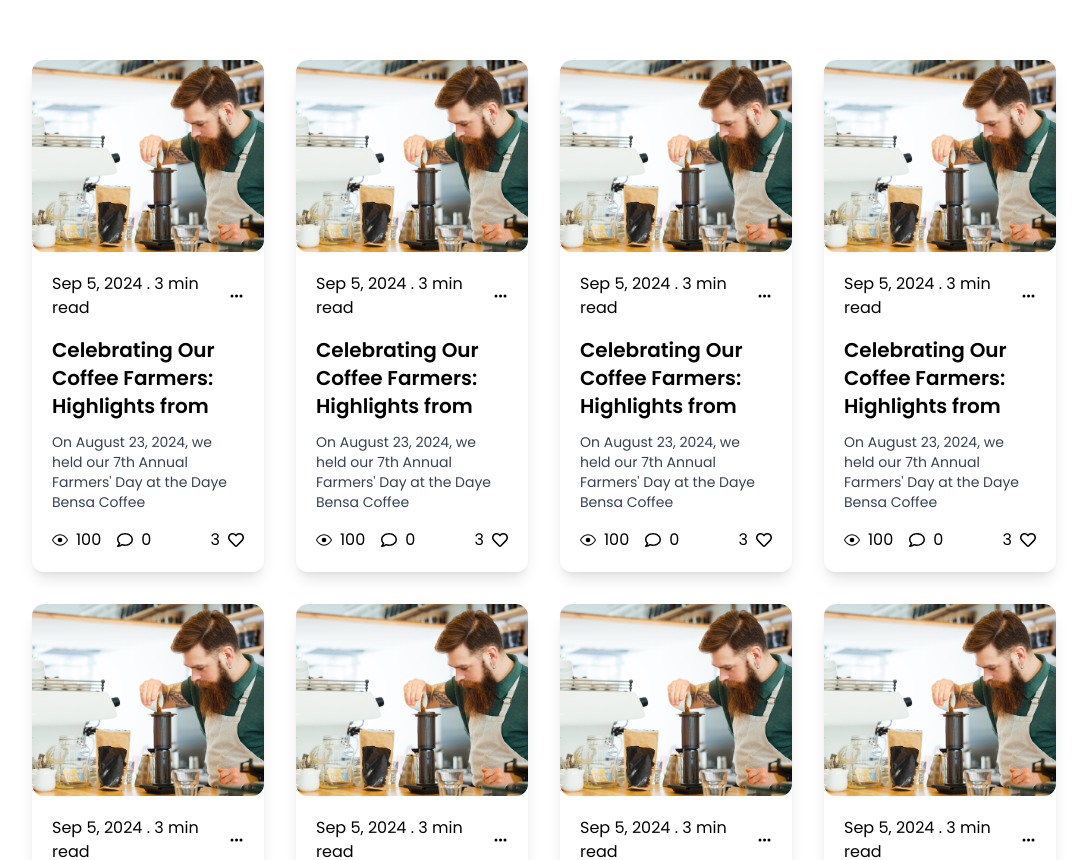
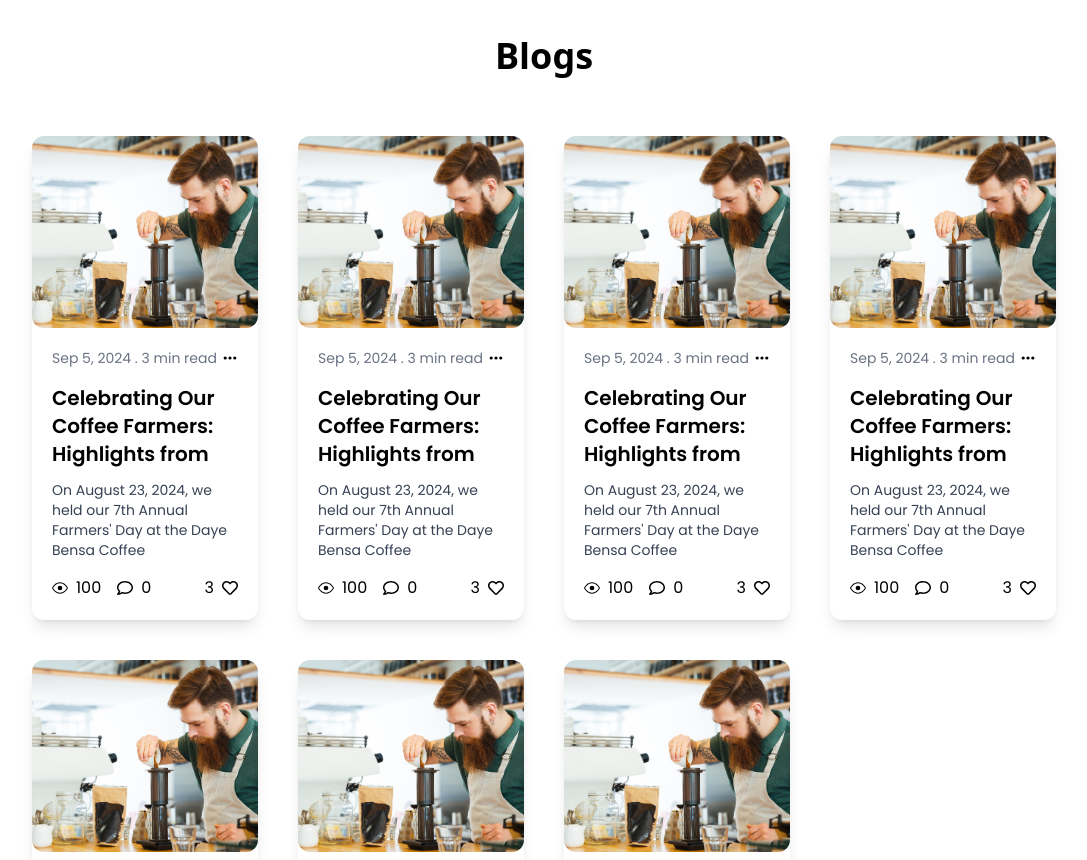
Before and after one commit to firomsahika/Jara-coffee, a React (Vite) app: page /blog in a window 1280 px wide. Shown: the part 660-1520 px from the top of the page, without its empty margins (96-1183 px from the left). Built offline with nearby package versions, Linux system fonts and the light colour scheme.

Commit message:
blog detail

```diff
--- a/src/components/BlogCard.jsx
+++ b/src/components/BlogCard.jsx
@@ -3,9 +3,10 @@ import { GoEye } from "react-icons/go";
 import { FaRegComment } from "react-icons/fa";
 import { FaRegHeart } from "react-icons/fa";
 import { HiDotsHorizontal } from "react-icons/hi";
-
+import { Link } from "react-router-dom";  // Import Link from react-router-dom
 
 const BlogCard = ({
+  id,
   image,
   title,
   content,
@@ -15,24 +16,31 @@ const BlogCard = ({
   comments,
   likes
 }) => {
+
+  const blogData ={id, image, title, content, postDate, minToRead, views, comments, likes}
   return (
     <div className="bg-white rounded-xl shadow-lg w-full poppins">
       <div className="flex flex-col">
         {/* image section */}
+        <Link to={`/blog/${id}`}
+        state={blogData}
+        >
           <div className="flex w-full">
             <img src={image}
               className="w-full h-48 object-cover rounded-xl"
+              alt="Blog"
             />
           </div>
+        </Link>
 
         {/* Content section */}
         <div className="p-5 flex flex-col gap-4">
           <div className="flex items-center justify-between">
-          <p>{postDate} . {minToRead} min read</p>
+            <p className="text-sm text-gray-500">{postDate} . {minToRead} min read</p>
             <HiDotsHorizontal />
           </div>
           <div className="flex flex-col gap-3">
-          <h1 className="text-lg sm:text-xl font-bold  ">{title}</h1>
+            <h1 className="text-lg sm:text-xl font-bold">{title}</h1>
             <p className="text-gray-700 text-xs sm:text-sm">{content}</p>
           </div>
 
@@ -50,32 +58,3 @@ const BlogCard = ({
 };
 
 export default BlogCard;
-
-
-{/* <div className="flex flex-col">
-        <img
-          src={image}
-          alt="Blog image"
-          className="w-full  h-48 object-cover rounded-xl"
-        />
-
-        <div className="p-4 flex flex-col gap-4">
-          <div className="flex justify-between text-xs sm:text-sm text-gray-500">
-            <span>{postDate}</span>
-            <span>{minToRead} min read</span>
-          </div>
-
-          <h2 className="text-lg sm:text-xl font-bold text-gray-900 truncate">{title}</h2>
-
-          <p className="text-gray-700 text-xs sm:text-sm">{content}</p>
-
-          <div className="flex justify-between items-center text-xs sm:text-sm text-gray-500 mt-4">
-            <div className="flex items-center justify-center gap-3">
-              <span className="flex items-center gap-2"><GoEye />{views}</span>
-              <span className="flex items-center gap-2"><FaRegComment />{comments}</span>
-            </div>
-            <span className="flex items-center gap-2"><FaRegHeart />{likes}</span>
-          </div>
-        </div>
-      </div>
-    </div> */}
--- a/src/components/Navbar.jsx
+++ b/src/components/Navbar.jsx
@@ -103,8 +103,8 @@ const Navbar = () => {
                   Contact Us
                 </Link>
                 <Link
-                  to="/contact"
-                  className=" text-white px-4 py-2 rounded-sm"
+                  to="/blog"
+                  className={isActive("/blog")}
                 >
                   Blog
                 </Link>
@@ -168,11 +168,11 @@ const Navbar = () => {
                     Contact Us
                   </Link>
                   <Link
-                    to="/contact"
-                    className="bg-primary text-white px-4 py-2 rounded-sm"
-                  >
-                    Order Coffee
-                  </Link>
+                  to="/blog"
+                  className={isActive("/blog")}
+                >
+                  Blog
+                </Link>
 
                 </li>
               </ul>
--- /dev/null
+++ b/src/pages/Blog/components/BlogDetail.jsx
@@ -0,0 +1,69 @@
+import React from "react";
+import { useLocation } from "react-router-dom";
+
+import { GoEye } from "react-icons/go";
+import { FaRegComment } from "react-icons/fa";
+import { FaRegHeart } from "react-icons/fa";
+
+
+const BlogDetail = () => {
+  const location = useLocation();
+  const { state } = location;
+
+  if (!state) {
+    return <p className="text-center text-lg text-red-500">Blog data not found!</p>;
+  }
+
+  const { image, title, content, postDate, minToRead, views, comments, likes } = state;
+
+  return (
+    <div className="bg-gray-50 min-h-screen py-20 px-4 sm:px-6 lg:px-8 ">
+      <div className="max-w-3xl mx-auto bg-white rounded-xl shadow-lg overflow-hidden">
+        {/* Blog Image */}
+        <img
+          className="w-full h-80 object-cover rounded-t-xl"
+          src={image}
+          alt={title}
+        />
+
+        <div className="p-6">
+          {/* Blog Title */}
+          <h1 className="text-3xl sm:text-4xl font-extrabold text-gray-900 mb-4">{title}</h1>
+
+          {/* Post Metadata */}
+          <div className="flex items-center justify-between text-sm text-gray-500 mb-6">
+            <p>{postDate}</p>
+            <p>{minToRead} min read</p>
+          </div>
+
+          {/* Blog Content */}
+          <div className="text-lg text-gray-700 mb-8">
+            <p>{content}</p>
+          </div>
+
+          {/* Blog Statistics */}
+          <div className="flex justify-between text-sm text-gray-500 border-t pt-4 mt-4">
+            <div className="flex items-center gap-4">
+              <p className="flex gap-2 items-center">
+                <span className="material-icons"><GoEye /></span>
+                {views}
+              </p>
+              <p className="flex gap-2 items-center">
+                <span className="material-icons"><FaRegComment /></span>
+                {comments}
+              </p>
+            </div>
+            <div className="flex items-center gap-4">
+              <p className="flex gap-2 items-center">
+                <span className="material-icons"><FaRegHeart /></span>
+                {likes}
+              </p>
+            </div>
+          </div>
+        </div>
+      </div>
+    </div>
+  );
+};
+
+export default BlogDetail;
--- a/src/pages/Blog/components/Blogs.jsx
+++ b/src/pages/Blog/components/Blogs.jsx
@@ -1,92 +1,107 @@
 import React from "react";
 import BlogCard from "../../../components/BlogCard"
 import Barista from"../../../assets/barista.jpg"
+import Blog from "../Blog";
 
 
 
 const Blogs = () =>{
+
+    const details = [
+        {
+            id:1,
+            image:Barista,
+            title:"Celebrating Our Coffee Farmers: Highlights from",
+            content:"On August 23, 2024, we held our 7th Annual Farmers' Day at the Daye Bensa Coffee",
+            postDate:"Sep 5, 2024",
+            minToRead:"3",
+            views:"100",
+            comments:"0",
+            likes:"3",
+        },
+        {
+            id:2,
+            image:Barista,
+            title:"Celebrating Our Coffee Farmers: Highlights from",
+            content:"On August 23, 2024, we held our 7th Annual Farmers' Day at the Daye Bensa Coffee",
+            postDate:"Sep 5, 2024",
+            minToRead:"3",
+            views:"100",
+            comments:"0",
+            likes:"3",
+        },
+        {
+            id:3,
+            image:Barista,
+            title:"Celebrating Our Coffee Farmers: Highlights from",
+            content:"On August 23, 2024, we held our 7th Annual Farmers' Day at the Daye Bensa Coffee",
+            postDate:"Sep 5, 2024",
+            minToRead:"3",
+            views:"100",
+            comments:"0",
+            likes:"3",
+        },
+        {
+            id:4,
+            image:Barista,
+            title:"Celebrating Our Coffee Farmers: Highlights from",
+            content:"On August 23, 2024, we held our 7th Annual Farmers' Day at the Daye Bensa Coffee",
+            postDate:"Sep 5, 2024",
+            minToRead:"3",
+            views:"100",
+            comments:"0",
+            likes:"3",
+        },
+        {
+            id:5,
+            image:Barista,
+            title:"Celebrating Our Coffee Farmers: Highlights from",
+            content:"On August 23, 2024, we held our 7th Annual Farmers' Day at the Daye Bensa Coffee",
+            postDate:"Sep 5, 2024",
+            minToRead:"3",
+            views:"100",
+            comments:"0",
+            likes:"3",
+        },
+        {
+            id:6,
+            image:Barista,
+            title:"Celebrating Our Coffee Farmers: Highlights from",
+            content:"On August 23, 2024, we held our 7th Annual Farmers' Day at the Daye Bensa Coffee",
+            postDate:"Sep 5, 2024",
+            minToRead:"3",
+            views:"100",
+            comments:"0",
+            likes:"3",
+        },
+        {
+            id:7,
+            image:Barista,
+            title:"Celebrating Our Coffee Farmers: Highlights from",
+            content:"On August 23, 2024, we held our 7th Annual Farmers' Day at the Daye Bensa Coffee",
+            postDate:"Sep 5, 2024",
+            minToRead:"3",
+            views:"100",
+            comments:"0",
+            likes:"3",
+        },
+    ]
+
+
     return(
-        <div className="grid grid-cols-1 md:grid-cols-2 lg:grid-cols-4 py-20 px-5 md:px-20 lg:px-32 gap-8">
-            <BlogCard
-             image={Barista}
-             title="Celebrating Our Coffee Farmers: Highlights from"
-             content="On August 23, 2024, we held our 7th Annual Farmers' Day at the Daye Bensa Coffee"
-             postDate="Sep 5, 2024"
-             minToRead="3"
-             views="100"
-             comments="0"
-             likes="3"
-            />
-             <BlogCard
-             image={Barista}
-             title="Celebrating Our Coffee Farmers: Highlights from"
-             content="On August 23, 2024, we held our 7th Annual Farmers' Day at the Daye Bensa Coffee"
-             postDate="Sep 5, 2024"
-             minToRead="3"
-             views="100"
-             comments="0"
-             likes="3"
-            />
-             <BlogCard
-             image={Barista}
-             title="Celebrating Our Coffee Farmers: Highlights from"
-             content="On August 23, 2024, we held our 7th Annual Farmers' Day at the Daye Bensa Coffee"
-             postDate="Sep 5, 2024"
-             minToRead="3"
-             views="100"
-             comments="0"
-             likes="3"
-            />
-             <BlogCard
-             image={Barista}
-             title="Celebrating Our Coffee Farmers: Highlights from"
-             content="On August 23, 2024, we held our 7th Annual Farmers' Day at the Daye Bensa Coffee"
-             postDate="Sep 5, 2024"
-             minToRead="3"
-             views="100"
-             comments="0"
-             likes="3"
-            />
-            <BlogCard
-             image={Barista}
-             title="Celebrating Our Coffee Farmers: Highlights from"
-             content="On August 23, 2024, we held our 7th Annual Farmers' Day at the Daye Bensa Coffee"
-             postDate="Sep 5, 2024"
-             minToRead="3"
-             views="100"
-             comments="0"
-             likes="3"
-            />
-            <BlogCard
-             image={Barista}
-             title="Celebrating Our Coffee Farmers: Highlights from"
-             content="On August 23, 2024, we held our 7th Annual Farmers' Day at the Daye Bensa Coffee"
-             postDate="Sep 5, 2024"
-             minToRead="3"
-             views="100"
-             comments="0"
-             likes="3"
-            />
-            <BlogCard
-             image={Barista}
-             title="Celebrating Our Coffee Farmers: Highlights from"
-             content="On August 23, 2024, we held our 7th Annual Farmers' Day at the Daye Bensa Coffee"
-             postDate="Sep 5, 2024"
-             minToRead="3"
-             views="100"
-             comments="0"
-             likes="3"
-            />
-            <BlogCard
-             image={Barista}
-             title="Celebrating Our Coffee Farmers: Highlights from"
-             content="On August 23, 2024, we held our 7th Annual Farmers' Day at the Daye Bensa Coffee"
-             postDate="Sep 5, 2024"
-             minToRead="3"
-             views="100"
-             comments="0"
-             likes="3"
-            />
+        <div className="flex flex-col items-center justify-center py-5 md:py-10 lg:py-14 px-5 md:px-20 lg:px-32 gap-5">
+            <h1 className="text-4xl font-bold lg:pb-10">Blogs</h1>
+            <div className="grid grid-cols-1 md:grid-cols-2 lg:grid-cols-4 gap-10">
+            {
+                details.map((detail) => (
+                    <BlogCard
+                    key={detail.id}
+                    {...detail}
+                    />
+                ))
+            }
+            </div>
+
         </div>
     )
 }
--- a/src/pages/ContactUsPage/components/GetInTouch.jsx
+++ b/src/pages/ContactUsPage/components/GetInTouch.jsx
@@ -1,12 +1,41 @@
 import React from "react";
 
+import { CiLocationOn } from "react-icons/ci";
+import { MdOutlineLocalPostOffice } from "react-icons/md";
+import { IoCallOutline } from "react-icons/io5";
+
 const GetInTouch = () => {
+  const contacts = [
+    {
+      icon: <CiLocationOn size={35}/>,
+      title: "Adress",
+      content:
+        "Gudumale Building, Rooms 101-105, Gerji-Salitemiret Road, Jakros Area, Addis Ababa, Ethiopia",
+    },
+    {
+      icon: <MdOutlineLocalPostOffice size={35}/>,
+      title: "P.O.BOX:",
+      content: "46686",
+    },
+    {
+      icon: <MdOutlineLocalPostOffice size={35}/>,
+      title: "Email:",
+      content: "sales@dayebensacoffee.com",
+    },
+    {
+      icon: <IoCallOutline size={35}/>,
+      title: "Call Us:",
+      content: "+251 116 675552",
+    },
+  ];
   return (
-    <div className="h-screen flex items-center justify-center monteserrat gap-32">
+    <div className="min-h-screen bg-white flex flex-col items-center justify-center monteserrat gap-32 py-10 lg:px-32">
       {/* Get in touch section */}
-      <form className="flex flex-col items-center justify-center gap-5 w-full max-w-2xl px-4">
+      <form className="flex flex-col items-center shadow-lg justify-center gap-5 w-full lg:p-10 rounded-2xl max-w-2xl px-4">
         <div className="pb-10 text-center">
-          <h1 className="text-3xl text-green-500 font-semibold">Get In Touch With Us</h1>
+          <h1 className="text-3xl text-green-500 font-semibold">
+            Get In Touch With Us
+          </h1>
         </div>
 
         {/* First Name and Last Name Inputs */}
@@ -65,29 +94,20 @@ const GetInTouch = () => {
             type="submit"
             className="w-full py-4 bg-green-500 text-white font-semibold rounded-md hover:bg-blue-600 focus:outline-none focus:ring-2 focus:ring-blue-500"
           >
-            Submit
+            Send a message
           </button>
         </div>
       </form>
 
       {/* Address section */}
-      <div className="content monteserrat flex flex-col gap-5">
-        <div className="flex flex-col items-center justify-center gap-2">
-            <h1 className="font-bold text-2xl">Address:</h1>
-            <p className="">Gudumale Building, Rooms 101-105,<br></br>Gerji-Salitemiret Road, Jakros Area,<br></br>Addis Ababa, Ethiopia</p>
-        </div>
-        <div className="flex flex-col items-center justify-center gap-2">
-            <h1 className="font-semibold text-xl">P.O.BOX:</h1>
-            <p>46686</p>
-        </div>
-        <div className="flex flex-col items-center justify-center gap-2">
-            <h1 className="font-semibold text-xl">Email:</h1>
-            <p>sales@dayebensacoffee.com</p>
-        </div>
-        <div className="flex flex-col items-center justify-center gap-2">
-            <h1 className="font-semibold text-xl">Phone:</h1>
-            <p>+251 116 675552</p>
-        </div>
+      <div className="grid grid-cols-1 md:grid-cos-2 lg:grid-cols-4 gap-10">
+        {contacts.map((contact, index) => (
+          <div key={index} className="flex flex-col gap-y-2 p-5 shadow-md bg-[#F8F8F8] border-2 border-gray-100">
+            <p className="text-green-500">{contact.icon}</p>
+            <p className="text-xl font-bold">{contact.title}</p>
+            <p className="max-w-sm">{contact.content}</p>
+          </div>
+        ))}
       </div>
     </div>
   );
```
Also changed, not shown: src/App.jsx (+7 -0 lines), src/pages/Media/Gallery.jsx (added, +13 -0 lines), src/pages/Media/components/Hero.jsx (added, +61 -0 lines), src/pages/Media/Galery.jsx (added), src/pages/Media/Page.jsx (deleted). Lines whose indentation alone changed are shown as unchanged.
